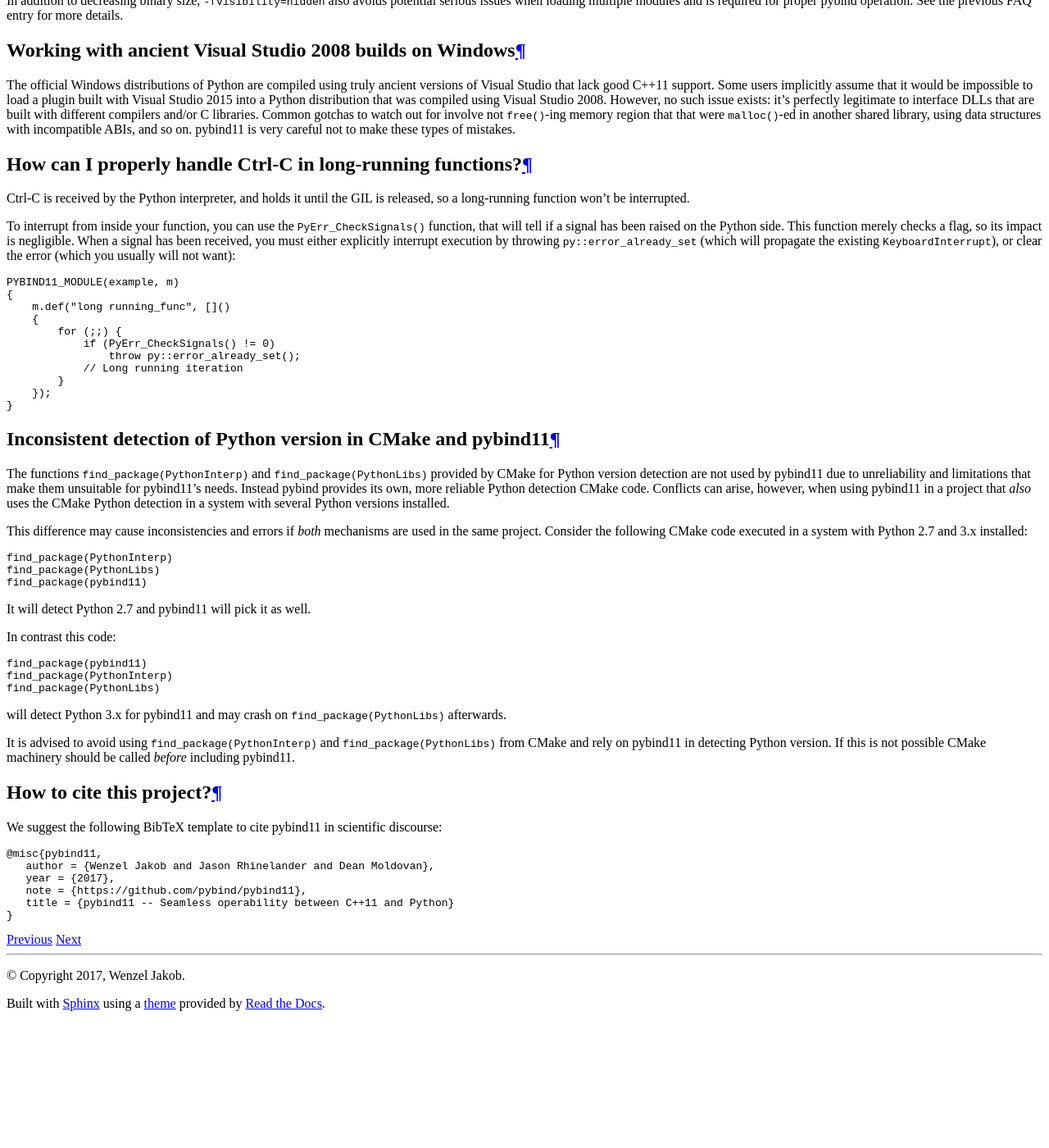
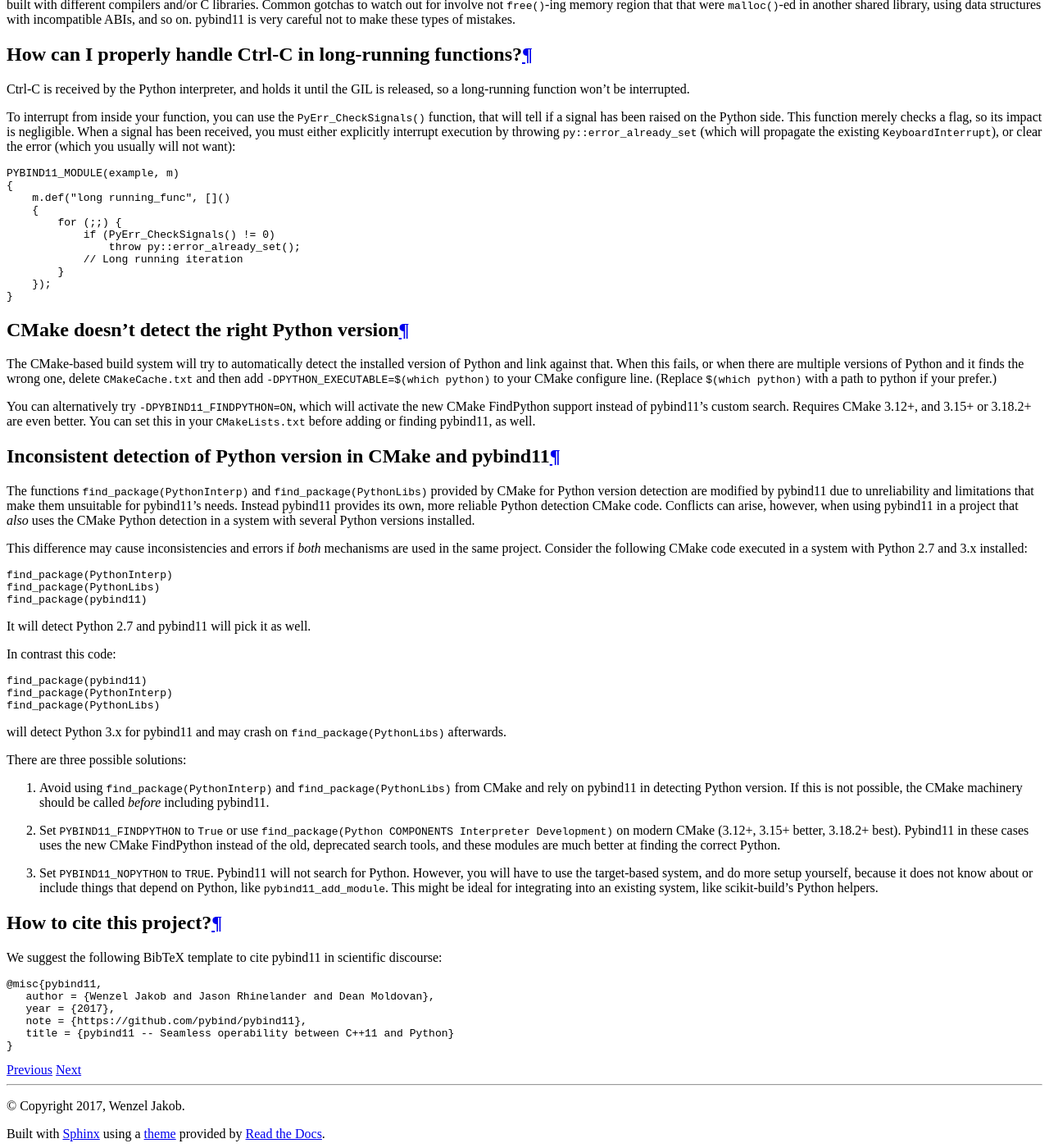
Before and after one commit to pybind/pybind11, a Sphinx documentation site: the page built from docs/faq.rst, in a window 1280 px wide and 1400 px high, scrolled down 3566 px. Shown: the whole window at 82% size. Built offline with Sphinx 7.4.7 and the Read the Docs theme 2.0.0, drawn with Linux system fonts in a browser that asks for light colours; before the commit the page ends 4807 px from its top, so only the background shows below that; some of the changed text lies outside the part shown.

Commit message:
docs: known issues (#2565)
* docs: FAQ CMake updates

* docs: limitations

* ci: don't over label

* docs: update CHANGELOG, add a bit more structure

* ci: label PRs with more labels, and sooner

* docs: updates from @rwgk

* docs: address @YannickJadoul's points

```diff
--- a/docs/changelog.rst
+++ b/docs/changelog.rst
@@ -11,16 +11,7 @@
 
 See :ref:`upgrade-guide-2.6` for help upgrading to the new version.
 
-* ``py::module`` was renamed ``py::module_`` to avoid issues with C++20 when
-  used unqualified, but an alias ``py::module`` is provided for backward
-  compatibility.
-  `#2489 <https://github.com/pybind/pybind11/pull/2489>`_
-
-* ``pybind11_add_module()`` now accepts an optional ``OPT_SIZE`` flag that
-  switches the binding target to size-based optimization regardless global
-  CMake build type (except in debug mode, where optimizations remain disabled).
-  This reduces binary size quite substantially (~25%).
-  `#2463 <https://github.com/pybind/pybind11/pull/2463>`_
+New features:
 
 * Keyword-only arguments supported in Python 2 or 3 with ``py::kw_only()``.
   `#2100 <https://github.com/pybind/pybind11/pull/2100>`_
@@ -28,13 +19,16 @@
 * Positional-only arguments supported in Python 2 or 3 with ``py::pos_only()``.
   `#2459 <https://github.com/pybind/pybind11/pull/2459>`_
 
-* Access to the type object now provided with ``py::type::of<T>()`` and
-  ``py::type::of(h)``.
-  `#2364 <https://github.com/pybind/pybind11/pull/2364>`_
+* ``py::is_final()`` class modifier to block subclassing (CPython only).
+  `#2151 <https://github.com/pybind/pybind11/pull/2151>`_
 
 * Added ``py::prepend()``, allowing a function to be placed at the beginning of
   the overload chain.
   `#1131 <https://github.com/pybind/pybind11/pull/1131>`_
+
+* Access to the type object now provided with ``py::type::of<T>()`` and
+  ``py::type::of(h)``.
+  `#2364 <https://github.com/pybind/pybind11/pull/2364>`_
 
 * Perfect forwarding support for methods.
   `#2048 <https://github.com/pybind/pybind11/pull/2048>`_
@@ -45,11 +39,49 @@
 * ``py::hash`` is now public.
   `#2217 <https://github.com/pybind/pybind11/pull/2217>`_
 
-* ``py::is_final()`` class modifier to block subclassing (CPython only).
-  `#2151 <https://github.com/pybind/pybind11/pull/2151>`_
+* ``py::class_<union_type>`` is now supported. Note that writing to one data
+  member of the union and reading another (type punning) is UB in C++. Thus
+  pybind11-bound enums should never be used for such conversions.
+  `#2320 <https://github.com/pybind/pybind11/pull/2320>`_.
 
-* ``py::memoryview``  update and documentation.
-  `#2223 <https://github.com/pybind/pybind11/pull/2223>`_
+* Classes now check local scope when registering members, allowing a subclass
+  to have a member with the same name as a parent (such as an enum).
+  `#2335 <https://github.com/pybind/pybind11/pull/2335>`_
+
+Assisting in writing more correct code:
+
+* Error now thrown when ``__init__`` is forgotten on subclasses.
+  `#2152 <https://github.com/pybind/pybind11/pull/2152>`_
+
+* Throw error if conversion to a pybind11 type if the Python object isn't a
+  valid instance of that type, such as ``py::bytes(o)`` when ``py::object o``
+  isn't a bytes instance.
+  `#2349 <https://github.com/pybind/pybind11/pull/2349>`_
+
+* Throw if conversion to ``str`` fails.
+  `#2477 <https://github.com/pybind/pybind11/pull/2477>`_
+
+
+API changes:
+
+* ``py::module`` was renamed ``py::module_`` to avoid issues with C++20 when
+  used unqualified, but an alias ``py::module`` is provided for backward
+  compatibility.
+  `#2489 <https://github.com/pybind/pybind11/pull/2489>`_
+
+* Public constructors for ``py::module_`` have been deprecated; please use
+  ``pybind11::module_::create_extension_module`` if you were using the public
+  constructor (fairly rare after ``PYBIND11_MODULE`` was introduced).
+  **Provisional in 2.6.0rc1.**
+  `#2552 <https://github.com/pybind/pybind11/pull/2552>`_
+
+* ``PYBIND11_OVERLOAD*`` macros and ``get_overload`` function replaced by
+  correctly-named ``PYBIND11_OVERRIDE*`` and ``get_override``, fixing
+  inconsistencies in the presence of a closing ``;`` in these macros.
+  ``get_type_overload`` is deprecated.
+  `#2325 <https://github.com/pybind/pybind11/pull/2325>`_
+
+Packaging / building improvements:
 
 * The Python package was reworked to be more powerful and useful.
   `#2433 <https://github.com/pybind/pybind11/pull/2433>`_
@@ -57,7 +89,7 @@
   * :ref:`build-setuptools` is easier thanks to a new
     ``pybind11.setup_helpers`` module, which provides utilities to use
     setuptools with pybind11. It can be used via PEP 518, ``setup_requires``,
-    or by directly copying ``setup_helpers.py`` into your project.
+    or by directly importing or copying ``setup_helpers.py`` into your project.
 
   * CMake configuration files are now included in the Python package. Use
     ``pybind11.get_cmake_dir()`` or ``python -m pybind11 --cmakedir`` to get
@@ -70,12 +102,13 @@
   * ``pybind11-config`` is another way to write ``python -m pybind11`` if you
     have your PATH set up.
 
+
 * Minimum CMake required increased to 3.4.
   `#2338 <https://github.com/pybind/pybind11/pull/2338>`_ and
   `#2370 <https://github.com/pybind/pybind11/pull/2370>`_
 
-  * Full integration with CMake’s C++ standard system replaces
-    ``PYBIND11_CPP_STANDARD``.
+  * Full integration with CMake’s C++ standard system and compile features
+    replaces ``PYBIND11_CPP_STANDARD``.
 
   * Generated config file is now portable to different Python/compiler/CMake
     versions.
@@ -88,33 +121,36 @@
     ``CMAKE_INTERPROCEDURAL_OPTIMIZATION``, ``set(CMAKE_CXX_VISIBILITY_PRESET
     hidden)``.
 
+  * ``CUDA`` as a language is now supported.
+
   * Helper functions ``pybind11_strip``, ``pybind11_extension``,
     ``pybind11_find_import`` added, see :doc:`cmake/index`.
 
   * Optional :ref:`find-python-mode` and :ref:`nopython-mode` with CMake.
     `#2370 <https://github.com/pybind/pybind11/pull/2370>`_
 
-  * Uninstall target added.
-    `#2265 <https://github.com/pybind/pybind11/pull/2265>`_ and
-    `#2346 <https://github.com/pybind/pybind11/pull/2346>`_
+* Uninstall target added.
+  `#2265 <https://github.com/pybind/pybind11/pull/2265>`_ and
+  `#2346 <https://github.com/pybind/pybind11/pull/2346>`_
 
-* ``PYBIND11_OVERLOAD*`` macros and ``get_overload`` function replaced by
-  correctly-named ``PYBIND11_OVERRIDE*`` and ``get_override``, fixing
-  inconsistencies in the presene of a closing ``;`` in these macros.
-  ``get_type_overload`` is deprecated.
-  `#2325 <https://github.com/pybind/pybind11/pull/2325>`_
-
-* Error now thrown when ``__init__`` is forgotten on subclasses.
-  `#2152 <https://github.com/pybind/pybind11/pull/2152>`_
-
-* ``py::class_<union_type>`` is now supported. Note that writing to one data
-  member of the union and reading another (type punning) is UB in C++. Thus
-  pybind11-bound enums should never be used for such conversion.
-  `#2320 <https://github.com/pybind/pybind11/pull/2320>`_.
+* ``pybind11_add_module()`` now accepts an optional ``OPT_SIZE`` flag that
+  switches the binding target to size-based optimization if the global build
+  type can not always be fixed to ``MinSizeRel`` (except in debug mode, where
+  optimizations remain disabled).  ``MinSizeRel`` or this flag reduces binary
+  size quite substantially (~25% on some platforms).
+  `#2463 <https://github.com/pybind/pybind11/pull/2463>`_
 
 Smaller or developer focused features:
 
-* Moved ``mkdoc.py`` to a new repo, `pybind11-mkdoc`_.
+* Moved ``mkdoc.py`` to a new repo, `pybind11-mkdoc`_. There are no longer
+  submodules in the main repo.
+
+* ``py::memoryview`` segfault fix and update, with new
+  ``py::memoryview::from_memory`` in Python 3, and documentation.
+  `#2223 <https://github.com/pybind/pybind11/pull/2223>`_
+
+* Fix for ``buffer_info`` on Python 2.
+  `#2503 <https://github.com/pybind/pybind11/pull/2503>`_
 
 * If ``__eq__`` defined but not ``__hash__``, ``__hash__`` is now set to
   ``None``.
@@ -141,13 +169,20 @@
 * Added missing signature for ``py::array``.
   `#2363 <https://github.com/pybind/pybind11/pull/2363>`_
 
+* ``unchecked_mutable_reference`` has access to operator ``()`` and ``[]`` when
+  const.
+  `#2514 <https://github.com/pybind/pybind11/pull/2514>`_
+
 * ``py::vectorize`` is now supported on functions that return void.
   `#1969 <https://github.com/pybind/pybind11/pull/1969>`_
 
 * ``py::capsule`` supports ``get_pointer`` and ``set_pointer``.
   `#1131 <https://github.com/pybind/pybind11/pull/1131>`_
 
-* Bugfixes related to more extensive testing.
+* Fix crash when different instances share the same pointer of the same type.
+  `#2252 <https://github.com/pybind/pybind11/pull/2252>`_
+
+* Bugfixes related to more extensive testing, new GitHub Actions CI.
   `#2321 <https://github.com/pybind/pybind11/pull/2321>`_
 
 * Bug in timezone issue in Eastern hemisphere midnight fixed.
@@ -179,7 +214,13 @@
 * NVIDIA PGI compilers now supported and tested in CI.
   `#2475 <https://github.com/pybind/pybind11/pull/2475>`_
 
-* Extensive style checking in CI, with `pre-commit`_ support.
+* Extensive style checking in CI, with `pre-commit`_ support. Code
+  modernization, checked by clang-tidy.
+
+* Expanded docs, including new main page, new installing section, and CMake
+  helpers page, along with over a dozen new sections on existing pages.
+
+* In GitHub, new docs for contributing and new issue templates.
 
 .. _pre-commit: https://pre-commit.com
 
--- a/docs/faq.rst
+++ b/docs/faq.rst
@@ -26,18 +26,6 @@
 ===================================================================
 
 See the first answer.
-
-CMake doesn't detect the right Python version
-=============================================
-
-The CMake-based build system will try to automatically detect the installed
-version of Python and link against that. When this fails, or when there are
-multiple versions of Python and it finds the wrong one, delete
-``CMakeCache.txt`` and then invoke CMake as follows:
-
-.. code-block:: bash
-
-    cmake -DPYTHON_EXECUTABLE:FILEPATH=<path-to-python-executable> .
 
 .. _faq_reference_arguments:
 
@@ -275,17 +263,34 @@
         });
     }
 
+CMake doesn't detect the right Python version
+=============================================
+
+The CMake-based build system will try to automatically detect the installed
+version of Python and link against that. When this fails, or when there are
+multiple versions of Python and it finds the wrong one, delete
+``CMakeCache.txt`` and then add ``-DPYTHON_EXECUTABLE=$(which python)`` to your
+CMake configure line. (Replace ``$(which python)`` with a path to python if
+your prefer.)
+
+You can alternatively try ``-DPYBIND11_FINDPYTHON=ON``, which will activate the
+new CMake FindPython support instead of pybind11's custom search. Requires
+CMake 3.12+, and 3.15+ or 3.18.2+ are even better. You can set this in your
+``CMakeLists.txt`` before adding or finding pybind11, as well.
+
 Inconsistent detection of Python version in CMake and pybind11
 ==============================================================
 
-The functions ``find_package(PythonInterp)`` and ``find_package(PythonLibs)`` provided by CMake
-for Python version detection are not used by pybind11 due to unreliability and limitations that make
-them unsuitable for pybind11's needs. Instead pybind provides its own, more reliable Python detection
-CMake code. Conflicts can arise, however, when using pybind11 in a project that *also* uses the CMake
-Python detection in a system with several Python versions installed.
+The functions ``find_package(PythonInterp)`` and ``find_package(PythonLibs)``
+provided by CMake for Python version detection are modified by pybind11 due to
+unreliability and limitations that make them unsuitable for pybind11's needs.
+Instead pybind11 provides its own, more reliable Python detection CMake code.
+Conflicts can arise, however, when using pybind11 in a project that *also* uses
+the CMake Python detection in a system with several Python versions installed.
 
-This difference may cause inconsistencies and errors if *both* mechanisms are used in the same project. Consider the following
-CMake code executed in a system with Python 2.7 and 3.x installed:
+This difference may cause inconsistencies and errors if *both* mechanisms are
+used in the same project. Consider the following CMake code executed in a
+system with Python 2.7 and 3.x installed:
 
 .. code-block:: cmake
 
@@ -303,10 +308,24 @@
     find_package(PythonInterp)
     find_package(PythonLibs)
 
-will detect Python 3.x for pybind11 and may crash on ``find_package(PythonLibs)`` afterwards.
+will detect Python 3.x for pybind11 and may crash on
+``find_package(PythonLibs)`` afterwards.
 
-It is advised to avoid using ``find_package(PythonInterp)`` and ``find_package(PythonLibs)`` from CMake and rely
-on pybind11 in detecting Python version. If this is not possible CMake machinery should be called *before* including pybind11.
+There are three possible solutions:
+
+1. Avoid using ``find_package(PythonInterp)`` and ``find_package(PythonLibs)``
+   from CMake and rely on pybind11 in detecting Python version. If this is not
+   possible, the CMake machinery should be called *before* including pybind11.
+2. Set ``PYBIND11_FINDPYTHON`` to ``True`` or use ``find_package(Python
+   COMPONENTS Interpreter Development)`` on modern CMake (3.12+, 3.15+ better,
+   3.18.2+ best). Pybind11 in these cases uses the new CMake FindPython instead
+   of the old, deprecated search tools, and these modules are much better at
+   finding the correct Python.
+3. Set ``PYBIND11_NOPYTHON`` to ``TRUE``. Pybind11 will not search for Python.
+   However, you will have to use the target-based system, and do more setup
+   yourself, because it does not know about or include things that depend on
+   Python, like ``pybind11_add_module``. This might be ideal for integrating
+   into an existing system, like scikit-build's Python helpers.
 
 How to cite this project?
 =========================
--- a/docs/limitations.rst
+++ b/docs/limitations.rst
@@ -11,9 +14,43 @@
 
 - The NumPy interface ``pybind11::array`` greatly simplifies accessing
   numerical data from C++ (and vice versa), but it's not a full-blown array
-  class like ``Eigen::Array`` or ``boost.multi_array``.
+  class like ``Eigen::Array`` or ``boost.multi_array``. ``Eigen`` objects are
+  directly supported, however, with ``pybind11/eigen.h``.
 
-These features could be implemented but would lead to a significant increase in
-complexity. I've decided to draw the line here to keep this project simple and
-compact. Users who absolutely require these features are encouraged to fork
-pybind11.
+Large but useful features could be implemented in pybind11 but would lead to a
+significant increase in complexity. Pybind11 strives to be simple and compact.
+Users who require large new features are encouraged to write an extension to
+pybind11; see `pybind11_json <https://github.com/pybind/pybind11_json>`_ for an
+example.
+
+
+Known bugs
+^^^^^^^^^^
+
+These are issues that hopefully will one day be fixed, but currently are
+unsolved. If you know how to help with one of these issues, contributions
+are welcome!
+
+- The test suite currently segfaults on macOS and Python 3.9.0 when exiting the
+  interpreter.  This was suspected to be related to the cross module GIL code,
+  but could be a broader Python 3.9.0 issue.
+  `#2558 <https://github.com/pybind/pybind11/issues/2558>`_
+
+- The ``cpptest`` does not run on Windows with Python 3.8 or newer, due to DLL
+  loader changes. User code that is correctly installed should not be affected.
+  `#2560 <https://github.com/pybind/pybind11/pull/2560>`_
+
+- There may be a rare issue with leakage under some compilers, exposed by
+  adding an unrelated test to the test suite.
+  `#2335 <https://github.com/pybind/pybind11/pull/2335>`_
+
+Known limitations
+^^^^^^^^^^^^^^^^^
+
+These are issues that are probably solvable, but have not been fixed yet. A
+clean, well written patch would likely be accepted to solve them.
+
+- Type casters are not kept alive recursively.
+  `#2527 <https://github.com/pybind/pybind11/issues/2527>`_
+  One consequence is that containers of ``char *`` are currently not supported.
+  `#2245 <https://github.com/pybind/pybind11/issues/2245>`_
--- a/docs/upgrade.rst
+++ b/docs/upgrade.rst
@@ -13,10 +13,19 @@
 v2.6
 ====
 
-The ``tools/clang`` submodule and ``tools/mkdoc.py`` have been moved to a
-standalone package, `pybind11-mkdoc`_. If you were using those tools, please
-use them via a pip install from the new location.
+Usage of the ``PYBIND11_OVERLOAD*`` macros and ``get_overload`` function should
+be replaced by ``PYBIND11_OVERRIDE*`` and ``get_override``. In the future, the
+old macros may be deprecated and removed.
 
+``py::module`` has been renamed ``py::module_``, but a backward compatible
+typedef has been included. This change was to avoid a language change in C++20
+that requires unqualified ``module`` not be placed at the start of a logical
+line. Qualified usage is unaffected and the typedef will remain unless the
+C++ language rules change again.
+
+The public constructors of ``py::module_`` have been deprecated. Use
+``PYBIND11_MODULE`` or ``module_::create_extension_module`` instead.
+**Provisional in 2.6.0rc1.**
 
 An error is now thrown when ``__init__`` is forgotten on subclasses. This was
 incorrect before, but was not checked. Add a call to ``__init__`` if it is
@@ -37,9 +46,13 @@
 ``None``, as in normal CPython. You should add ``__hash__`` if you intended the
 class to be hashable, possibly using the new ``py::hash`` shortcut.
 
-Usage of the ``PYBIND11_OVERLOAD*`` macros and ``get_overload`` function should
-be replaced by ``PYBIND11_OVERRIDE*`` and ``get_override``. In the future, the
-old macros may be deprecated and removed.
+The constructors for ``py::array`` now always take signed integers for size,
+for consistency. This may lead to compiler warnings on some systems. Cast to
+``py::ssize_t`` instead of ``std::size_t``.
+
+The ``tools/clang`` submodule and ``tools/mkdoc.py`` have been moved to a
+standalone package, `pybind11-mkdoc`_. If you were using those tools, please
+use them via a pip install from the new location.
 
 The ``pybind11`` package on PyPI no longer fills the wheel "headers" slot - if
 you were using the headers from this slot, they are available by requesting the
```
Also changed, not shown: other parts of docs/changelog.rst (+0 -8 lines), other parts of docs/limitations.rst (+3 -0 lines), 4 other files.
